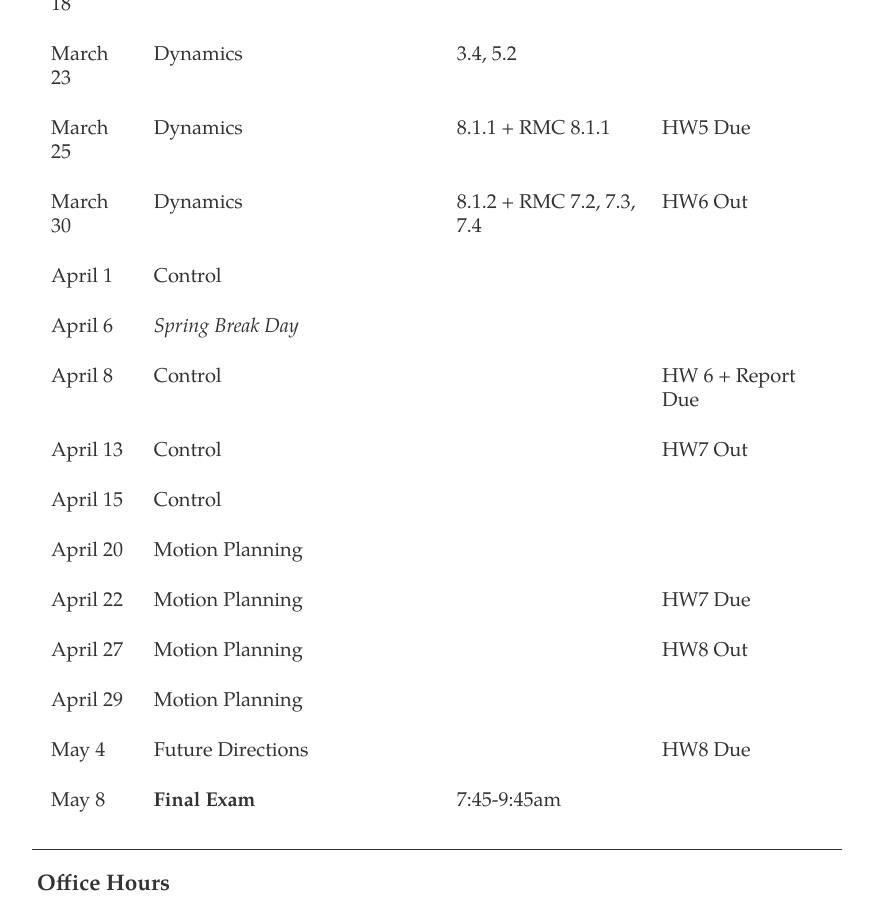
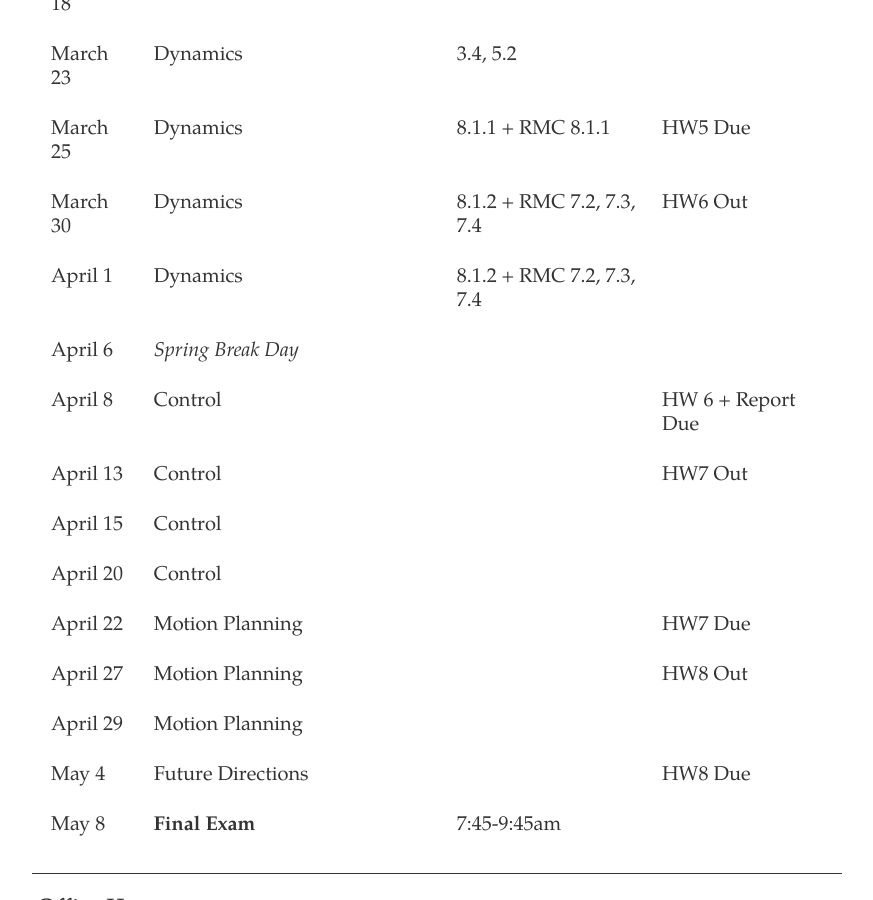
Before and after one commit to dylan-losey/dylan-losey.github.io, a Jekyll site: the page built from me4524.html, in a window 1280 px wide and 900 px high, scrolled down 2927 px. Shown: the whole window, without its empty margins (203-1076 px from the left). Built offline with Jekyll 4.4.1, drawn with Linux system fonts in a browser that asks for light colours; nearby versions of some CDN libraries.

Commit message:
updated schedule

```diff
--- a/me4524.html
+++ b/me4524.html
@@ -252,8 +252,8 @@ tags: me4524
     </tr>
     <tr>
       <td>April 1</td>
-      <td>Control</td>
-      <td></td>
+      <td>Dynamics</td>
+      <td>8.1.2 + RMC 7.2, 7.3, 7.4</td>
       <td></td>
     </tr>
     <tr>
@@ -282,7 +282,7 @@ tags: me4524
     </tr>
     <tr>
       <td>April 20</td>
-      <td>Motion Planning</td>
+      <td>Control</td>
       <td></td>
       <td></td>
     </tr>
```
